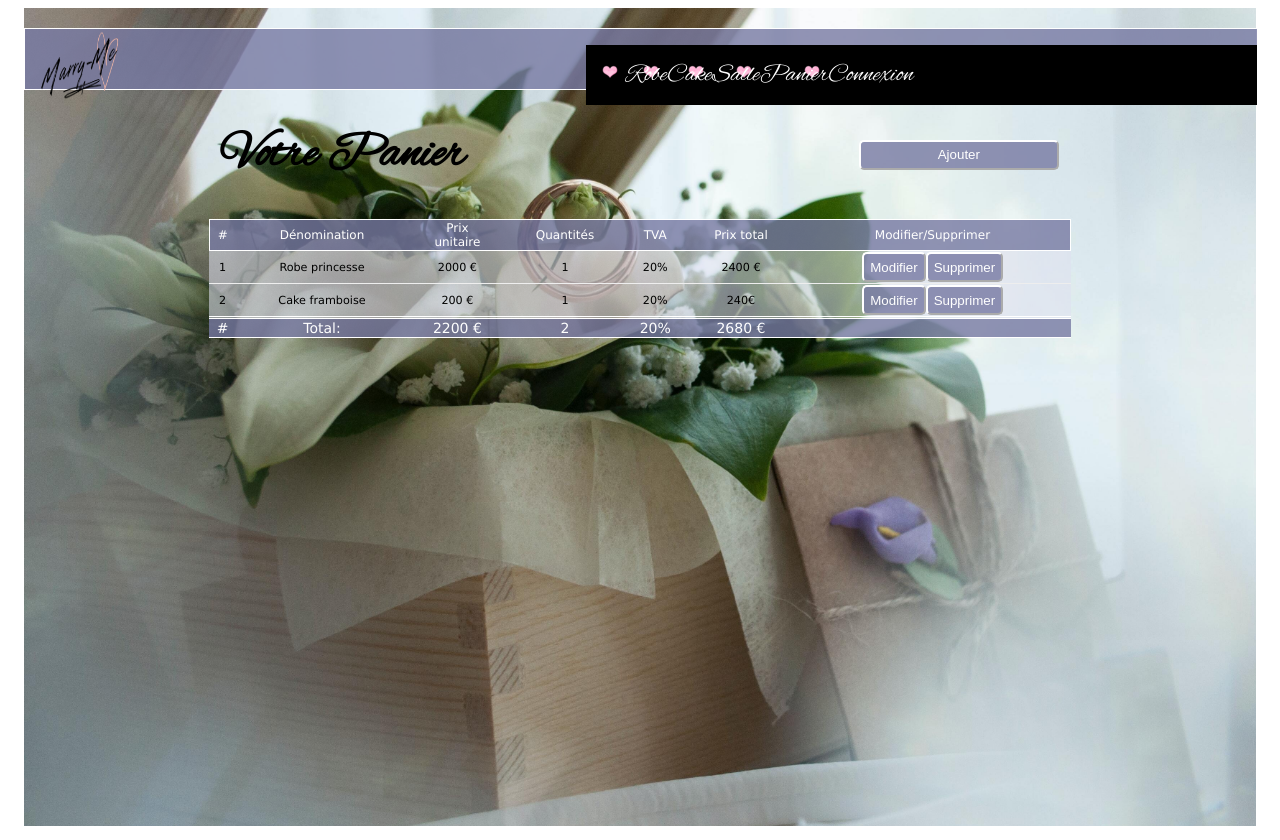
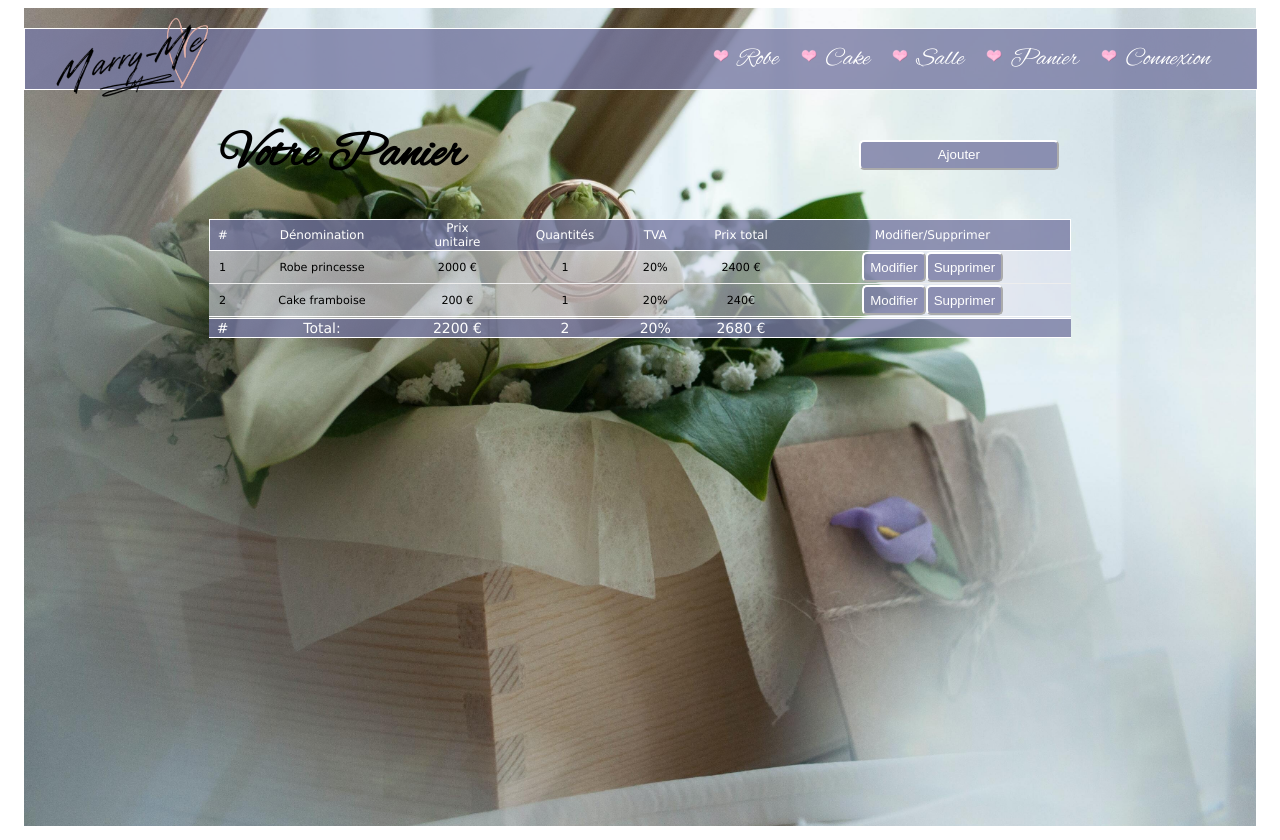
Before and after one commit to bonninmanon/MarryMe, an Angular app in the folder marryMe-angular/: page /connexion in a window 1280 px wide. Built offline with nearby package versions, Linux system fonts and the light colour scheme.

Commit message:
navbar focntionnelle

```diff
--- a/marryMe-angular/src/app/navbar/navbar.component.scss
+++ b/marryMe-angular/src/app/navbar/navbar.component.scss
@@ -5,7 +5,7 @@ nav {
   width: 100%;
   height: 60px;
   display: flex;
-  //align-items: center;
+  align-items: center;
 }
 
 ul {
@@ -13,10 +13,7 @@ ul {
   list-style-image: url('assets/heart.png');
   margin-left: 40%;
   display: flex;
-  align-items: center;
-  width: 100%;
-  height: 60px;
-  background-color: black;
+  justify-content: space-evenly;
 }
 
 img {
@@ -25,16 +22,14 @@ img {
   padding-left: 20%;
 }
 
-menu {
+.menu {
   padding: 0;
 }
 
 .logo{
-   // text-align:center;
-   display: flex;
-    align-items: center;
-    width:100%;
-    height:200px;
+    text-align:center;
+    width: 100%;
+    height: 60px;
 }
 
 a {
```
